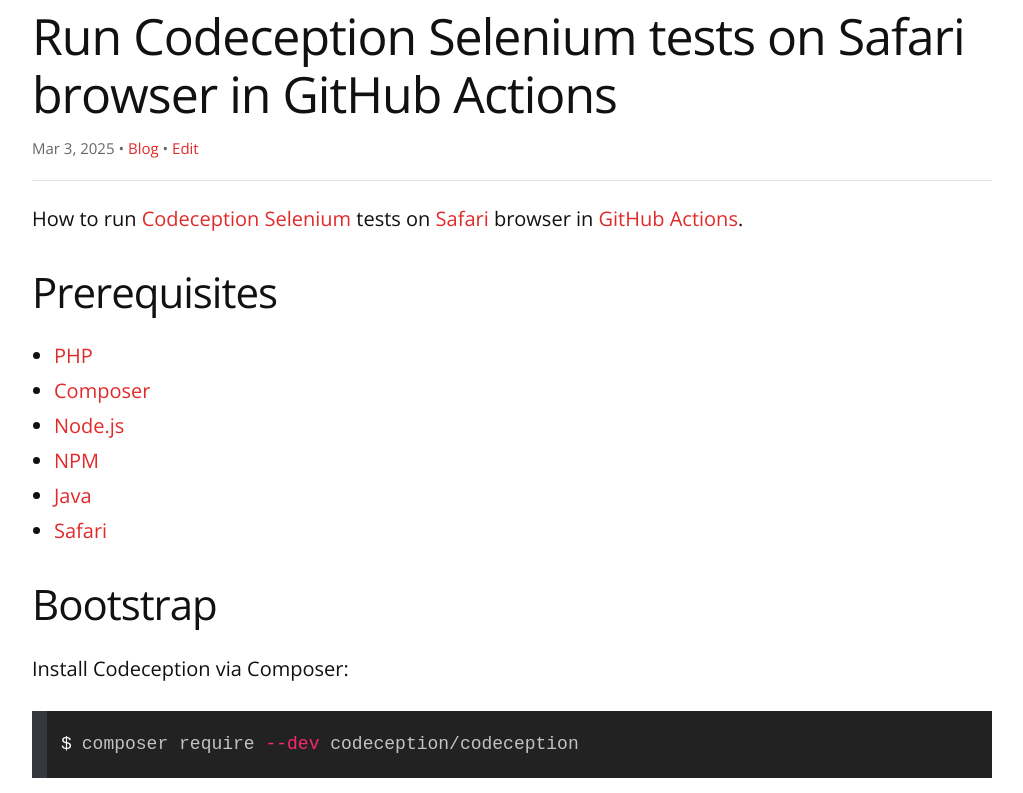
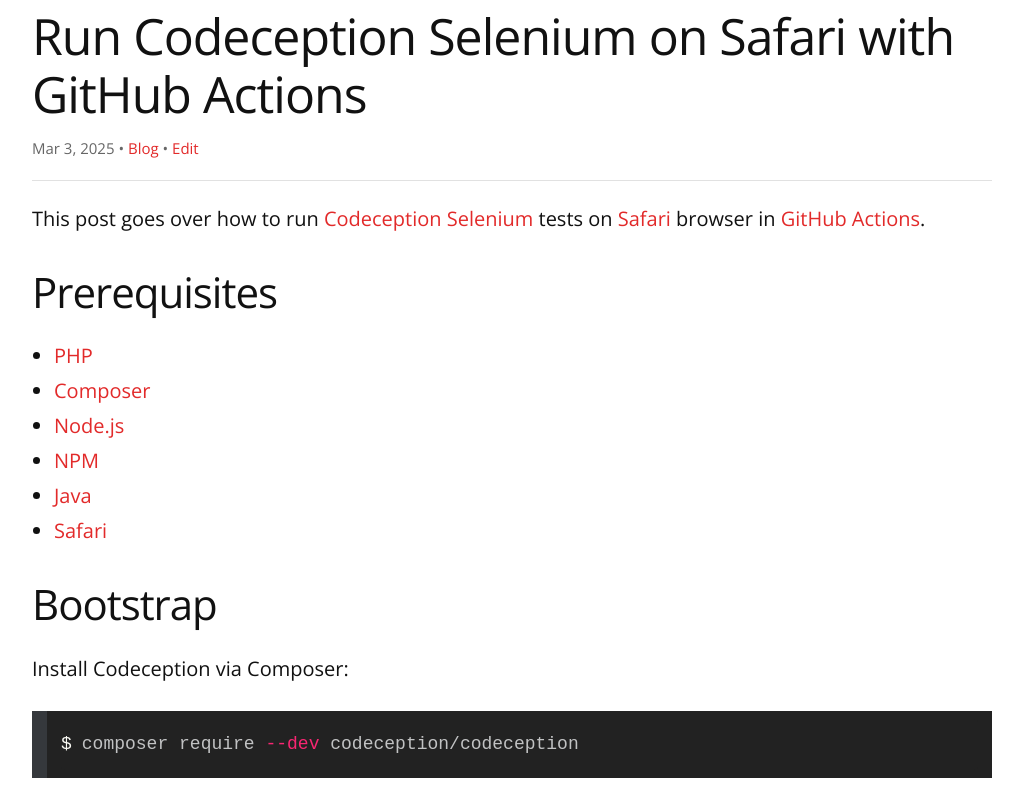
Before and after one commit to remarkablemark/remarkablemark.github.io, a Jekyll site: the page built from _posts/2025/2025-03-03-codeception-selenium-safari-github-actions.md, in a window 1280 px wide and 900 px high, cut to the strip 107-900 px from the top of the window. Shown: the whole strip, without its empty margins (128-1151 px from the left). Built offline with Jekyll 4.4.1, drawn with Linux system fonts in a browser that asks for light colours; comment, search, counter and statistics services are not loaded.

Commit message:
refactor(posts): update "Run Codeception Selenium on Safari with GitHub Actions"
Post: 2025-03-03-codeception-selenium-safari-github-actions.md

Update title and description:
https://medium.com/p/b55db9c5533b

```diff
--- a/_posts/2025/2025-03-03-codeception-selenium-safari-github-actions.md
+++ b/_posts/2025/2025-03-03-codeception-selenium-safari-github-actions.md
@@ -1,12 +1,12 @@
 ---
 layout: post
-title: Run Codeception Selenium tests on Safari browser in GitHub Actions
+title: Run Codeception Selenium on Safari with GitHub Actions
 date: 2025-03-03 20:50:11
 excerpt: How to run Codeception Selenium tests on Safari browser in GitHub Actions.
 categories: codeception selenium safari test github actions
 ---
 
-How to run [Codeception](https://codeception.com/) [Selenium](https://www.selenium.dev/) tests on [Safari](https://www.apple.com/safari/) browser in [GitHub Actions](https://github.com/features/actions).
+This post goes over how to run [Codeception](https://codeception.com/) [Selenium](https://www.selenium.dev/) tests on [Safari](https://www.apple.com/safari/) browser in [GitHub Actions](https://github.com/features/actions).
 
 ## Prerequisites
 
```
